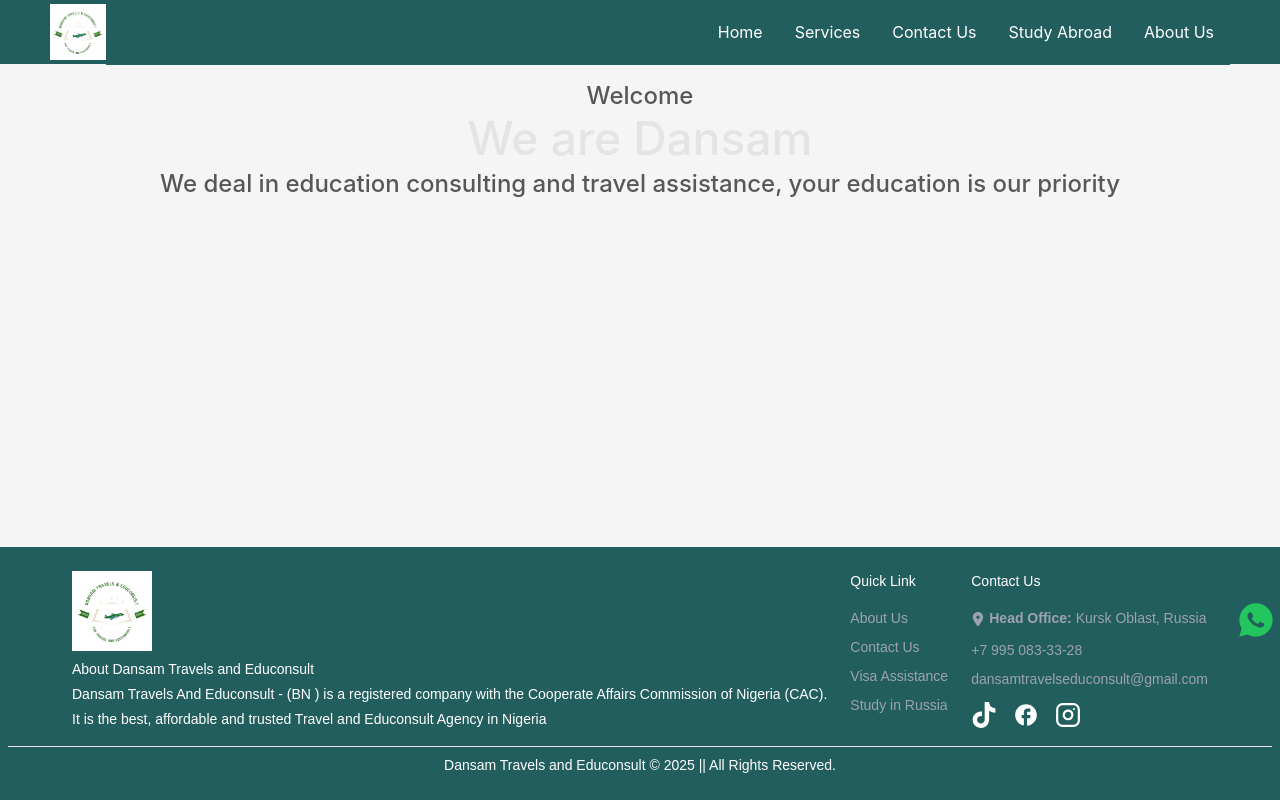
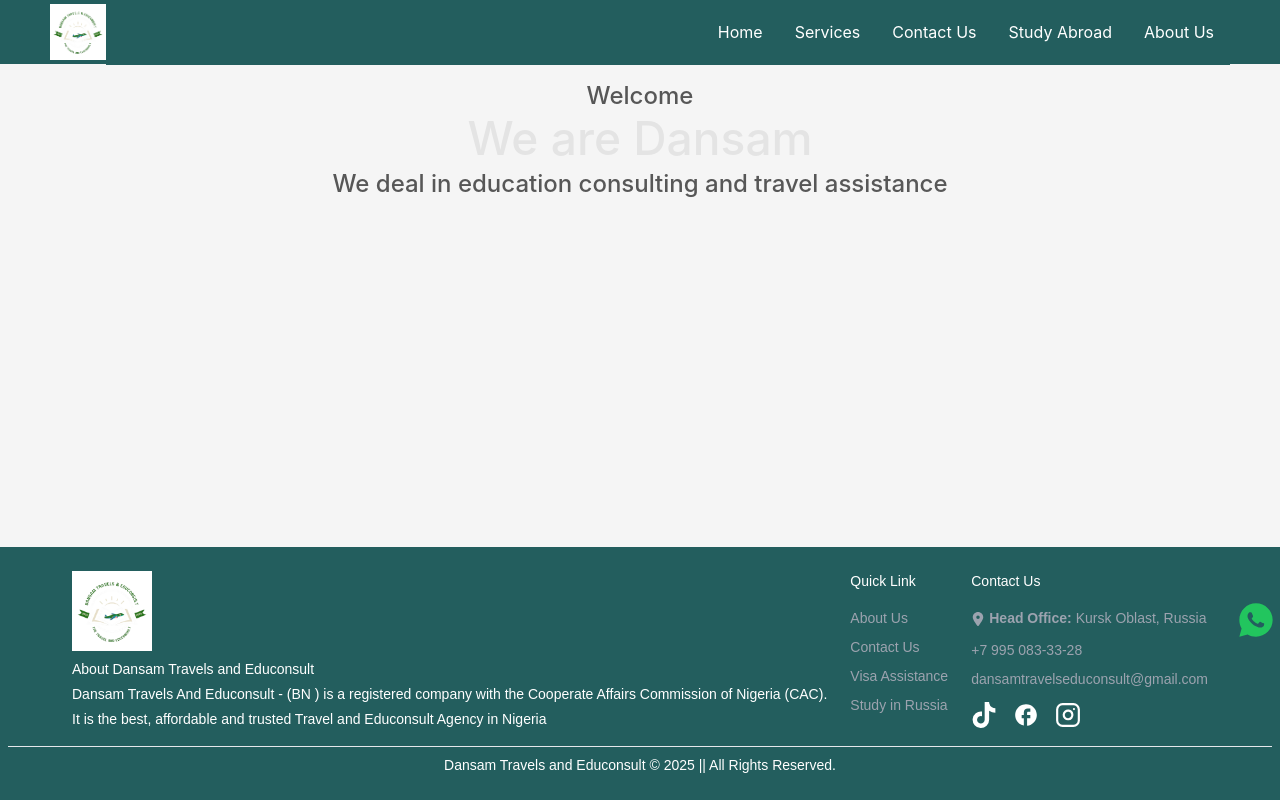
Before and after one commit to Ayobami593/dansam-travels, a Next.js app: page / in a window 1280 px wide. Shown: the top 800 px of the page. Built offline with nearby package versions, Linux system fonts and the light colour scheme; a web font is replaced by a local one.

Commit message:
clean up

```diff
--- a/src/app/page.tsx
+++ b/src/app/page.tsx
@@ -7,8 +7,7 @@
         <p className="text-center animate-pulse">Welcome</p>
         <p className="text-center animate-ping">We are Dansam</p>
         <p className="text-center animate-pulse">
-          We deal in education consulting and travel assistance, your education
-          is our priority
+          We deal in education consulting and travel assistance
         </p>
         <div></div>
         <div></div>
```
